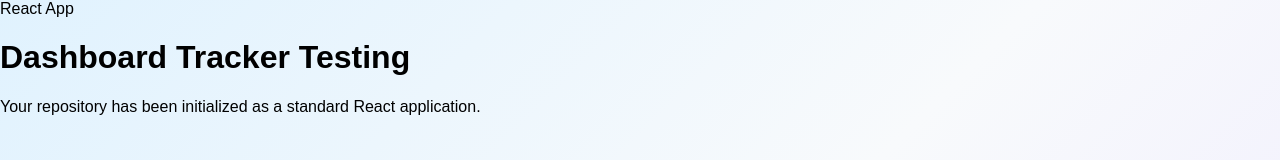
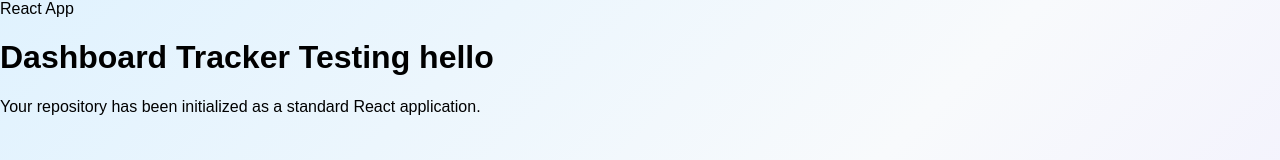
Before and after one commit to Milindddd/Dashboard-Tracker-Testing, a React (Create React App) app: page / in a window 1280 px wide. Shown: the top 160 px of the page. Built offline with nearby package versions, Linux system fonts and the light colour scheme.

Commit message:
SPR-1 testing 4

```diff
--- a/src/App.js
+++ b/src/App.js
@@ -5,7 +5,7 @@ function App() {
     <div className="app-shellll">
       <main className="app-cardd">
         <span className="app-baddge">React App</span>
-        <h1>Dashboard Tracker Testing</h1>
+        <h1>Dashboard Tracker Testing hello </h1>
         <p>Your repository has been initialized as a standard React application.</p>
       </main>
     </div>
```
